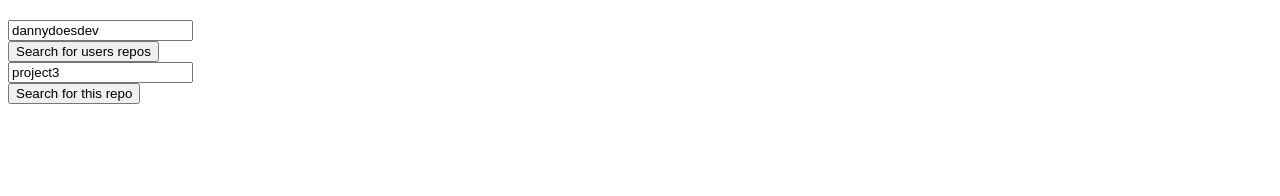
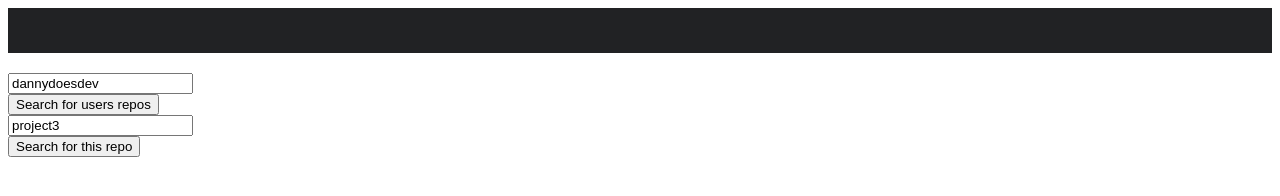
Before and after one commit to Dannydoesdev/GitConnect, a website: page client/index.html in a window 1280 px wide. Drawn offline with nearby package versions, Linux system fonts and the light colour scheme.

Commit message:
updated index.html

```diff
--- a/client/index.html
+++ b/client/index.html
@@ -20,9 +20,8 @@
 	<title>GitConnect;</title>
 </head>
 <body>
-<section id="main">
-</section>
+	<section id="navbar"></section>
+	<section id="main"></section>
 	<section id="results"></section>
-
 </body>
 </html>
```
